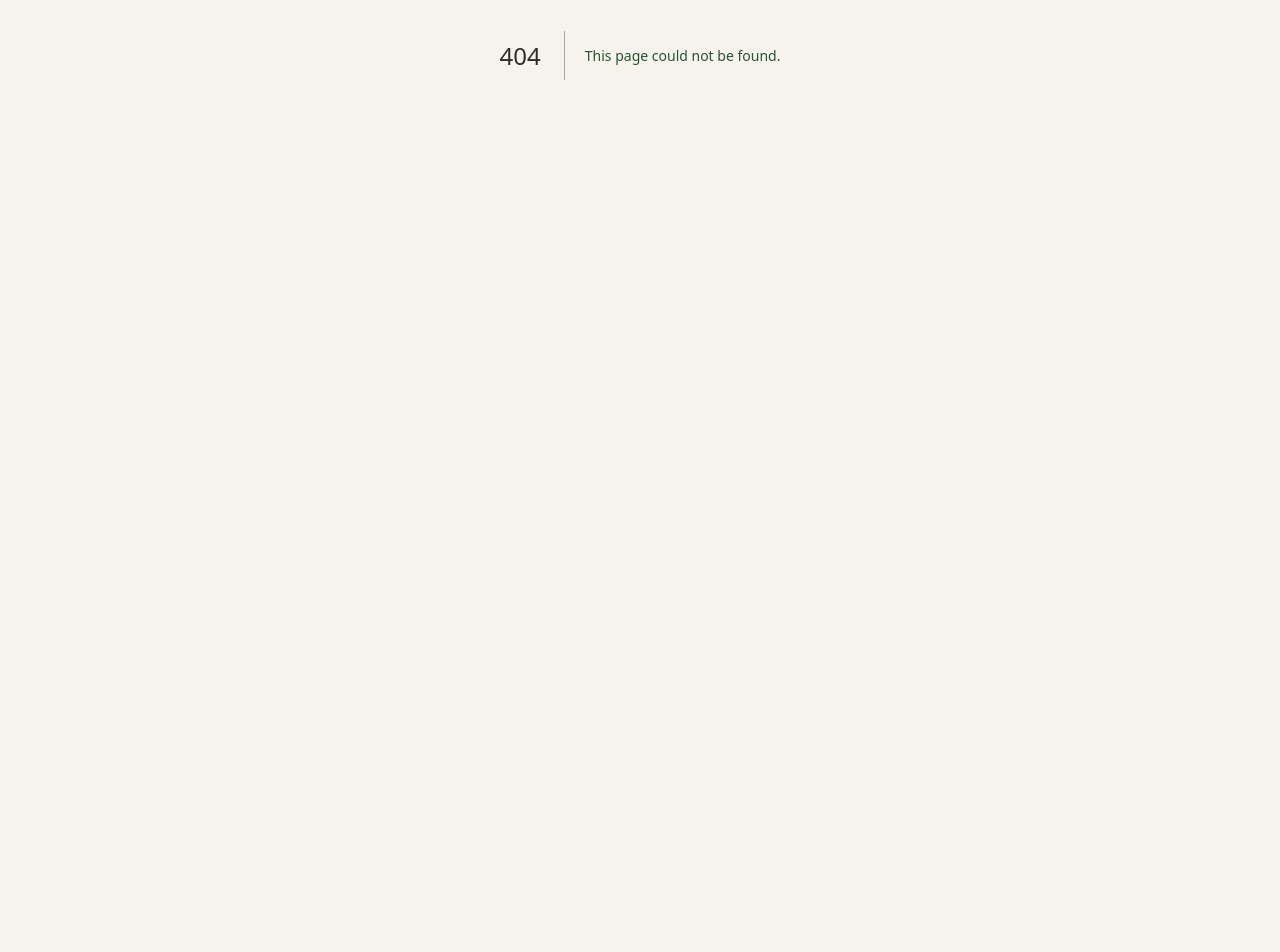
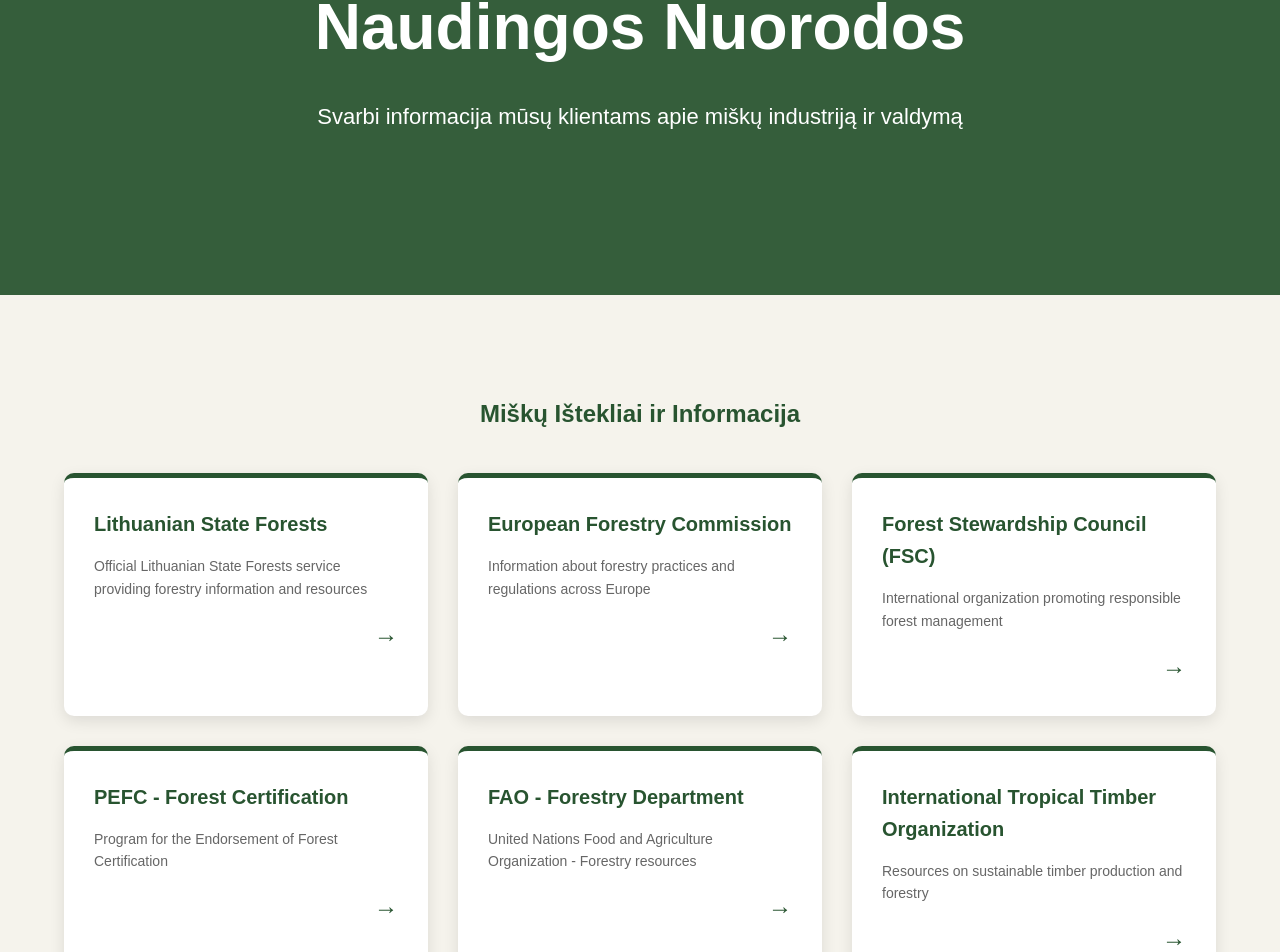
Before and after one commit to Pukis05/misko-ritmu, a Next.js app: page /helpful-links in a window 1280 px wide. Before the commit this address had no page. Shown: the part 345-1297 px from the top of the page. Before the commit the page ends 800 px from the top, so only its background shows below. Built offline with nearby package versions, Linux system fonts and the light colour scheme.

Commit message:
new page and removed logo from navbar

```diff
--- a/app/globals.css
+++ b/app/globals.css
@@ -222,3 +222,72 @@
     text-align: center;
     padding: 30px;
 }
+
+/* HELPFUL LINKS PAGE */
+.helpful-links-hero {
+    height: 60vh;
+    background: #355E3B;
+    color: white;
+    display: flex;
+    justify-content: center;
+    align-items: center;
+    text-align: center;
+    margin-top: 80px;
+}
+
+.helpful-links-hero h1 {
+    font-size: 64px;
+    margin-bottom: 20px;
+}
+
+.helpful-links-hero p {
+    font-size: 22px;
+}
+
+.links-section {
+    background: #f5f3ec;
+    padding: 100px 0;
+}
+
+.links-grid {
+    display: grid;
+    grid-template-columns: repeat(auto-fit, minmax(300px, 1fr));
+    gap: 30px;
+    margin-top: 40px;
+}
+
+.link-card {
+    background: white;
+    padding: 30px;
+    border-radius: 10px;
+    box-shadow: 0 5px 15px rgba(0, 0, 0, 0.1);
+    text-decoration: none;
+    color: inherit;
+    transition: transform 0.3s ease, box-shadow 0.3s ease;
+    border-top: 5px solid #285430;
+    position: relative;
+}
+
+.link-card:hover {
+    transform: translateY(-5px);
+    box-shadow: 0 10px 25px rgba(0, 0, 0, 0.15);
+}
+
+.link-card h3 {
+    color: #285430;
+    margin-bottom: 15px;
+    font-size: 20px;
+}
+
+.link-card p {
+    color: #666;
+    font-size: 14px;
+    margin-bottom: 15px;
+}
+
+.link-card .arrow {
+    color: #285430;
+    font-size: 24px;
+    float: right;
+    font-weight: bold;
+}
--- /dev/null
+++ b/app/helpful-links/page.tsx
@@ -0,0 +1,75 @@
+export default function HelpfulLinks() {
+    const links = [
+        {
+            title: "Lithuanian State Forests",
+            description: "Official Lithuanian State Forests service providing forestry information and resources",
+            url: "https://www.lam.lt/"
+        },
+        {
+            title: "European Forestry Commission",
+            description: "Information about forestry practices and regulations across Europe",
+            url: "https://www.fao.org/about/bodies/regional-offices/europe/en"
+        },
+        {
+            title: "Forest Stewardship Council (FSC)",
+            description: "International organization promoting responsible forest management",
+            url: "https://fsc.org/"
+        },
+        {
+            title: "PEFC - Forest Certification",
+            description: "Program for the Endorsement of Forest Certification",
+            url: "https://www.pefc.org/"
+        },
+        {
+            title: "FAO - Forestry Department",
+            description: "United Nations Food and Agriculture Organization - Forestry resources",
+            url: "https://www.fao.org/forestry/en/"
+        },
+        {
+            title: "International Tropical Timber Organization",
+            description: "Resources on sustainable timber production and forestry",
+            url: "https://www.itto.int/"
+        }
+    ];
+
+    return (
+        <main>
+            <section className="helpful-links-hero">
+                <div className="hero-content">
+                    <h1>Naudingos Nuorodos</h1>
+                    <p>Svarbi informacija mūsų klientams apie miškų industriją ir valdymą</p>
+                </div>
+            </section>
+
+            <section className="links-section">
+                <div className="container">
+                    <h2>Miškų Ištekliai ir Informacija</h2>
+
+                    <div className="links-grid">
+                        {links.map((link, index) => (
+                            <a
+                                key={index}
+                                href={link.url}
+                                target="_blank"
+                                rel="noopener noreferrer"
+                                className="link-card"
+                            >
+                                <h3>{link.title}</h3>
+                                <p>{link.description}</p>
+                                <span className="arrow">→</span>
+                            </a>
+                        ))}
+                    </div>
+                </div>
+            </section>
+
+            <section className="alt">
+                <div className="container">
+                    <h2>Reikalinga Pagalba?</h2>
+                    <p>Jei nerandate reikiamos informacijos, nesvarbu susisiekite su mumis tiesiogiai.</p>
+                    <a href="#contact" className="btn-primary">Kontaktuoti mus</a>
+                </div>
+            </section>
+        </main>
+    );
+}
```
Also changed, not shown: app/page.tsx (+2 -5 lines).
